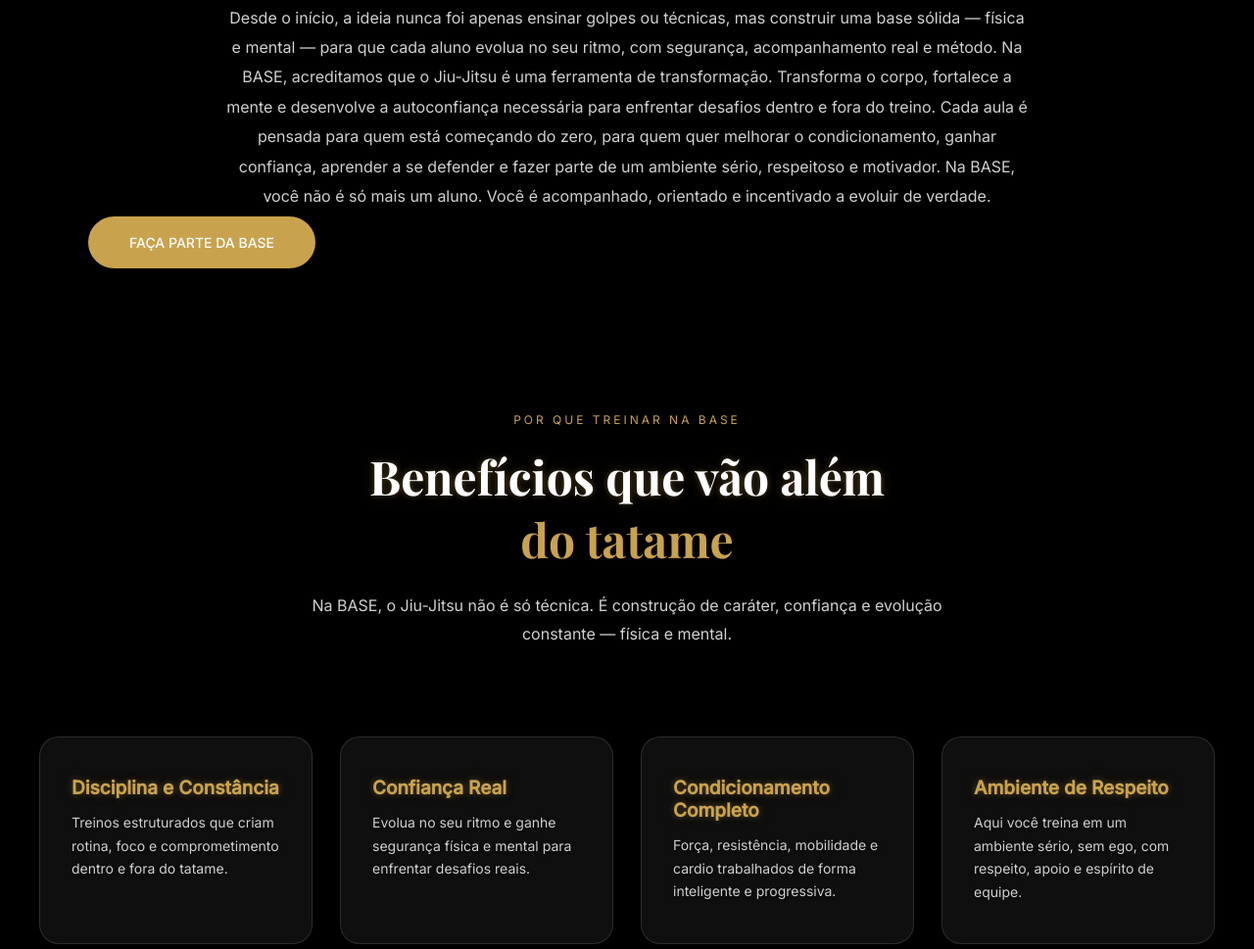
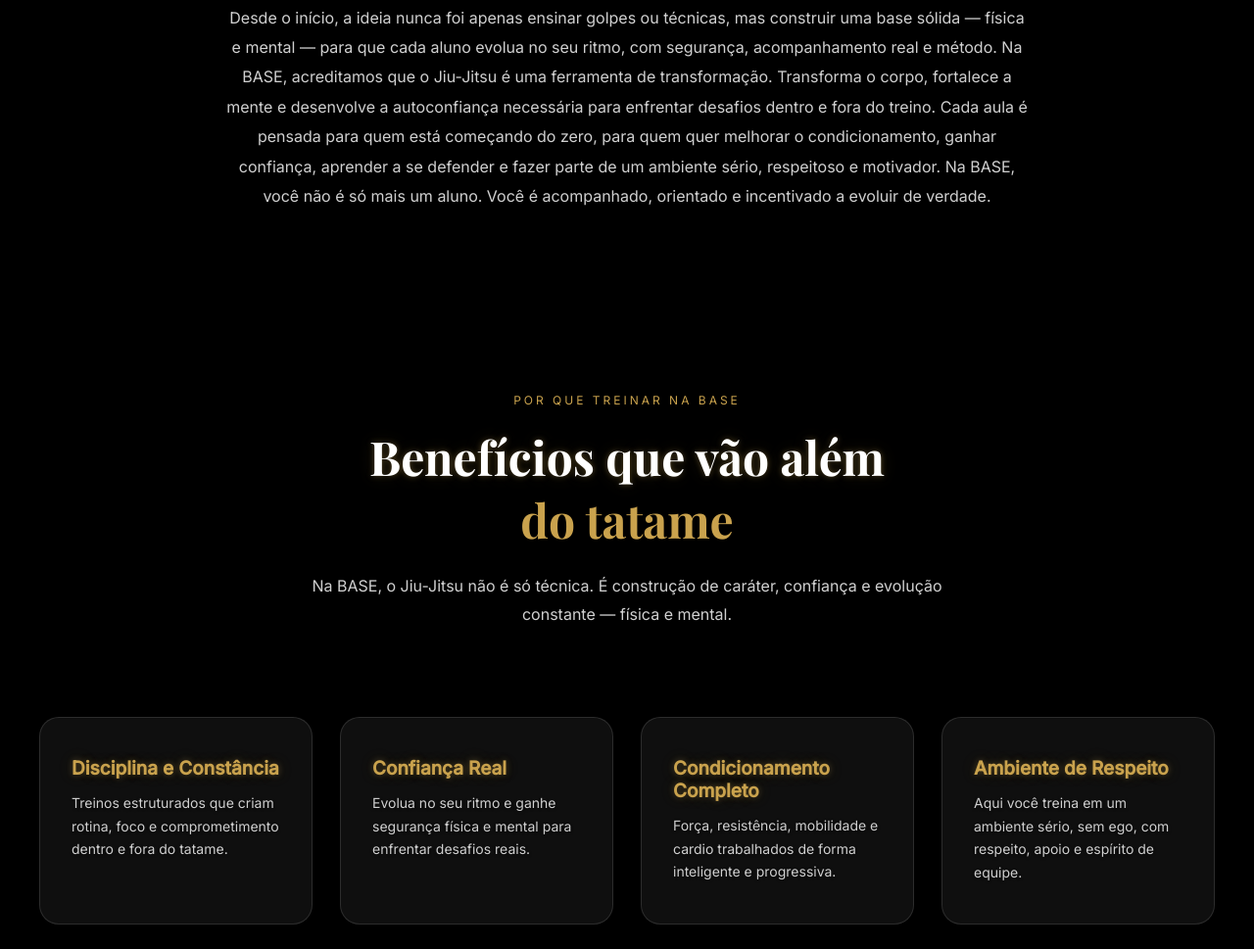
Before and after one commit to rogervitorcode/base.bjj, a website: page index.html in a window 1280 px wide. Shown: the part 1945-2914 px from the top of the page at 98% size. Drawn offline with nearby package versions, Linux system fonts and the light colour scheme.

Commit message:
Update index.html

```diff
--- a/index.html
+++ b/index.html
@@ -143,11 +143,6 @@ Na BASE, você não é só mais um aluno.
 Você é acompanhado, orientado e incentivado a evoluir de verdade.
       </p>
     </div>
-   <a href="https://wa.me/5581995469896?text=Ol%C3%A1!%20Gostaria%20de%20agendar%20minha%20aula%20experimental.
-     " class="btn-main cta-final-btn">
-      FAÇA PARTE DA BASE
-    </a>
-
   </div>
 </section>
 <br>
```
